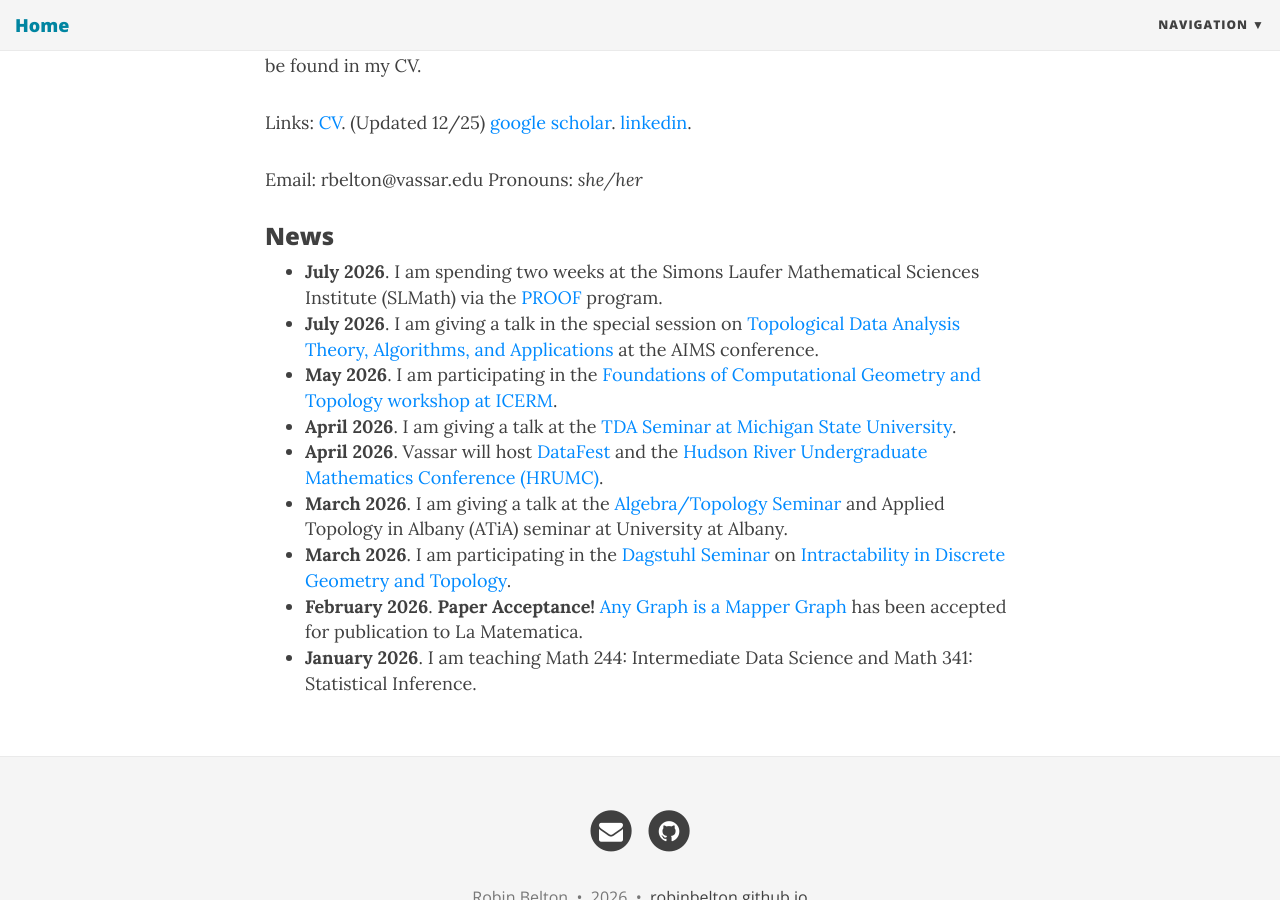
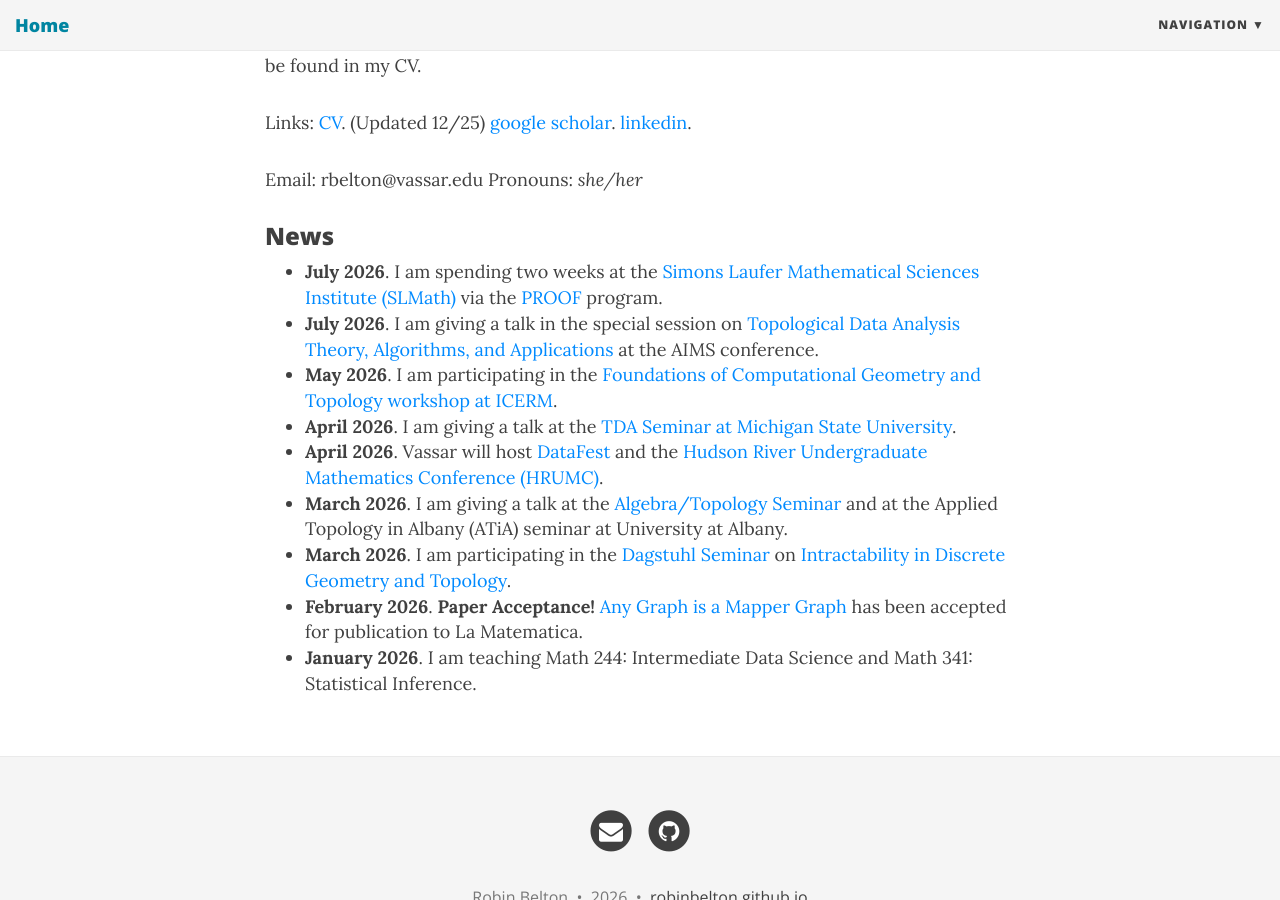
Before and after one commit to robinbelton/robinbelton.github.io, a Jekyll site: the page built from index.html, in a window 1280 px wide and 900 px high, scrolled down 614 px. Built offline with Jekyll 4.4.1, drawn with Linux system fonts in a browser that asks for light colours; nearby versions of some CDN libraries; the list of posts is cut into pages by our own code.

Commit message:
Update homepage

```diff
--- a/index.html
+++ b/index.html
@@ -18,12 +18,12 @@ Hello! I am an Assistant Professor in the Department of Mathematics and Statisti
 
 <h3>News</h3>
 <ul>
-    <li><b>July 2026</b>. I am spending two weeks at the Simons Laufer Mathematical Sciences Institute (SLMath) via the <a href="https://www.slmath.org/proof">PROOF</a> program.
+    <li><b>July 2026</b>. I am spending two weeks at the <a href="https://www.slmath.org/">Simons Laufer Mathematical Sciences Institute (SLMath)</a> via the <a href="https://www.slmath.org/proof">PROOF</a> program.
     <li><b>July 2026</b>. I am giving a talk in the special session on <a href="https://aimsconference.org/AIMS-Conference/conf-reg2026/ss/changeApp12.php?ssid=122">Topological Data Analysis Theory, Algorithms, and Applications</a> at the AIMS conference.</li>
     <li><b>May 2026</b>. I am participating in the <a href="https://icerm.brown.edu/program/topical_workshop/tw-26-fcg">Foundations of Computational Geometry and Topology workshop at ICERM</a>.</li>
     <li><b>April 2026</b>. I am giving a talk at the <a href="https://cmse.msu.edu/NewsEvents/tda_seminar/index.aspx">TDA Seminar at Michigan State University</a>.</li>
     <li><b>April 2026</b>. Vassar will host <a href="https://pages.vassar.edu/datafest/">DataFest</a> and the <a href="https://sites.google.com/view/hrumc/home">Hudson River Undergraduate Mathematics Conference (HRUMC)</a>.</li>
-    <li><b>March 2026</b>. I am giving a talk at the <a href= "https://albanymath.github.io/ats/index-26-3.html"> Algebra/Topology Seminar</a> and Applied Topology in Albany (ATiA) seminar at University at Albany.</li>
+    <li><b>March 2026</b>. I am giving a talk at the <a href= "https://albanymath.github.io/ats/index-26-3.html"> Algebra/Topology Seminar</a> and at the Applied Topology in Albany (ATiA) seminar at University at Albany.</li>
     <li><b>March 2026</b>. I am participating in the <a href = "https://www.dagstuhl.de/en/seminars">Dagstuhl Seminar</a> on <a href = "https://www.dagstuhl.de/seminars/seminar-calendar/seminar-details/26122">Intractability in Discrete Geometry and Topology</a>.</li>
     <li><b>February 2026</b>. <b>Paper Acceptance!</b> <a href="https://arxiv.org/pdf/2408.11180v1">Any Graph is a Mapper Graph</a> has been accepted for publication to La Matematica.</li>
     <li><b>January 2026</b>. I am teaching Math 244: Intermediate Data Science and Math 341: Statistical Inference.</li>
```
